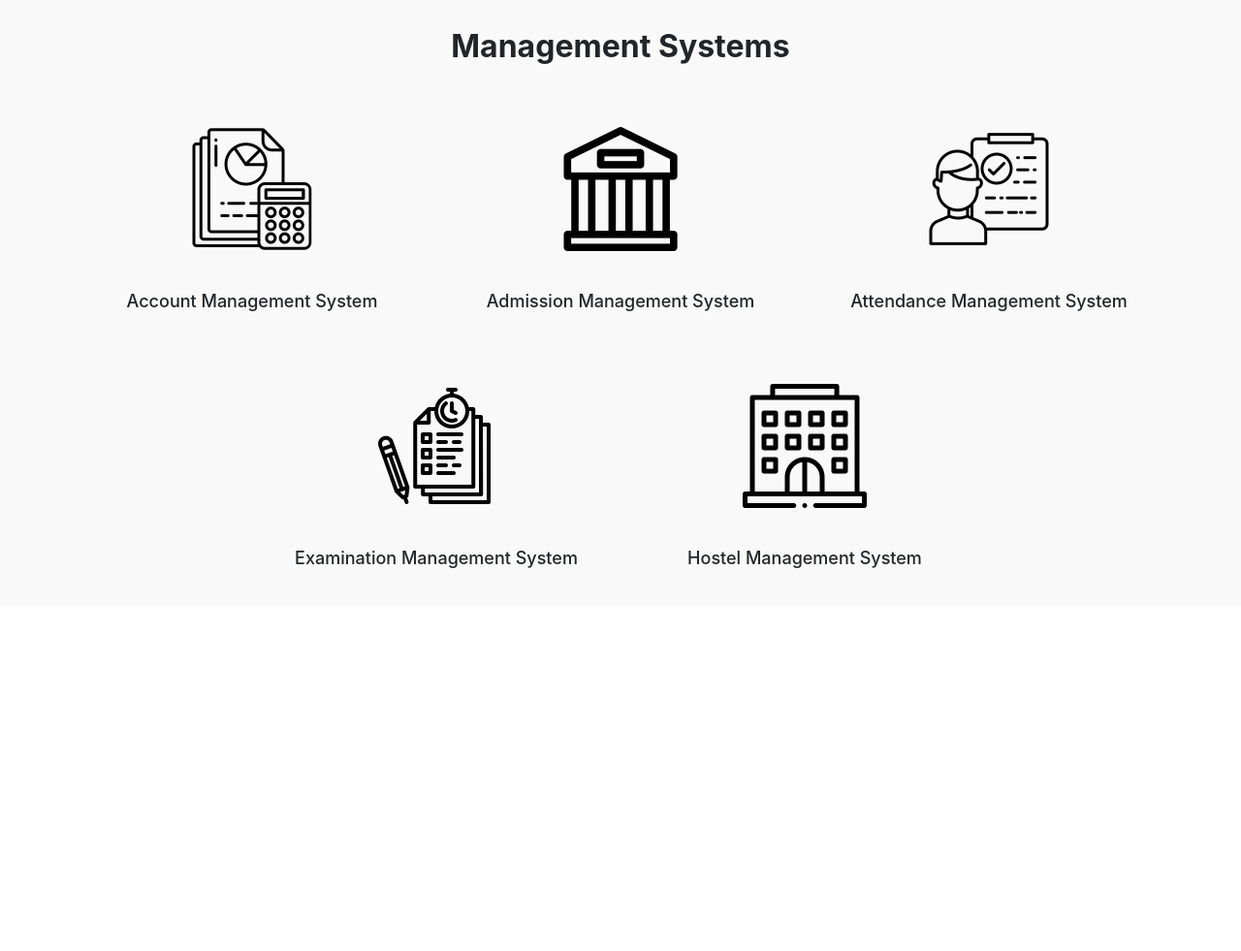
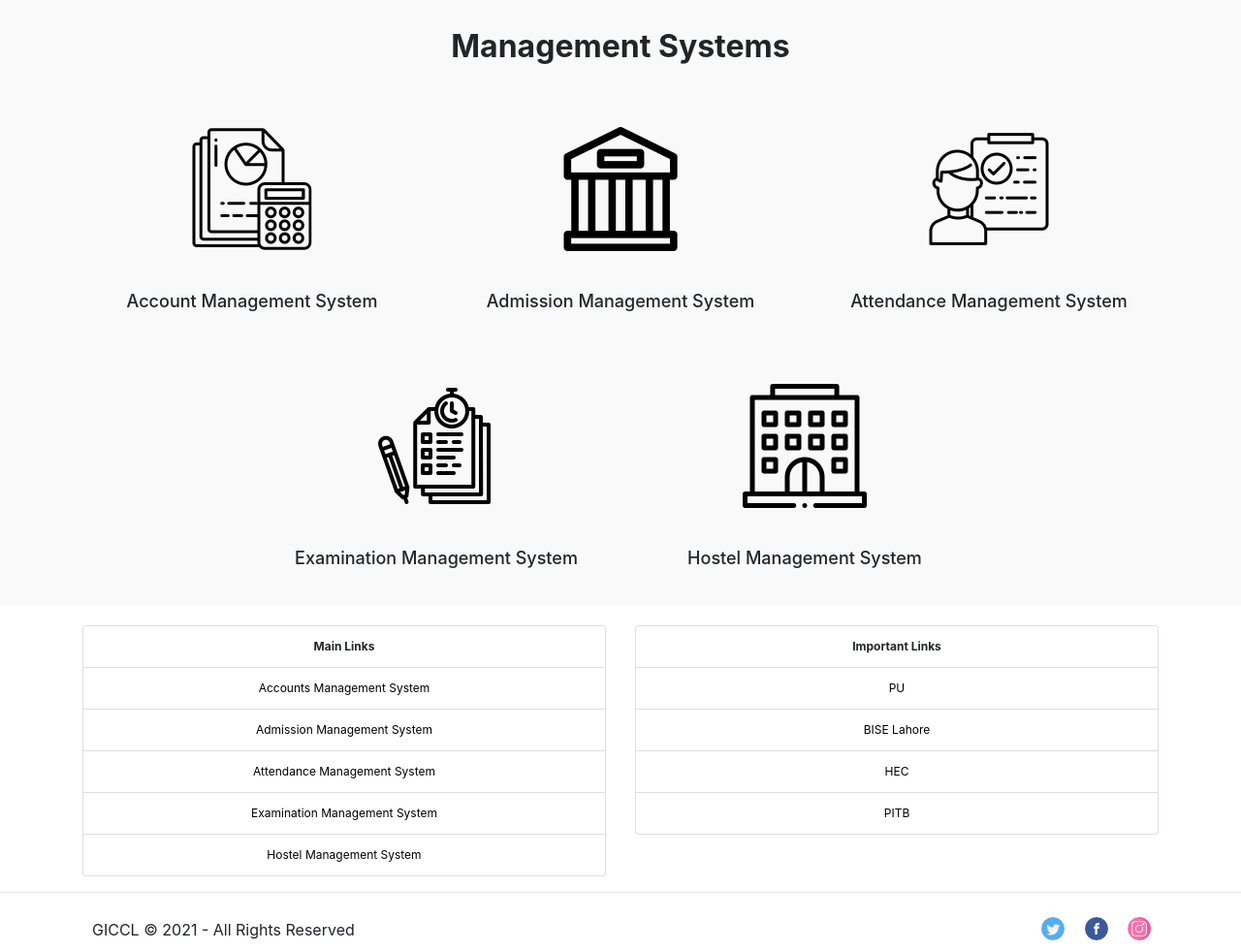
Before and after one commit to ShehrozIrfan/cms_giccl, a PHP site: page / in a window 1280 px wide. Shown: the part 501-1482 px from the top of the page at 97% size. Before the commit the page ends 1087 px from the top, so only its background shows below. Run offline with PHP 8.4, Linux system fonts and the light colour scheme.

Commit message:
Main and simple footer done

```diff
--- a/assets/styles/style.css
+++ b/assets/styles/style.css
@@ -8,6 +8,9 @@ body {
 }
 .pd_top {
     padding-top: 100px;
+}
+.clear {
+    clear: both;
 }
 /* Images */
 
@@ -96,6 +99,42 @@ body {
     text-decoration: none;
 }
 
+/* main footer */
+#main_footer .row div {
+    /* border: 2px solid coral; */
+}
+.f_ms_links ul a {
+    text-decoration: none;
+    color: black;
+}
+.f_ms_links ul a:hover {
+   opacity: 0.8;
+}
+
+/* main footer */
+#main_footer {
+    font-size: 12px;
+    margin-top: 20px;
+}
+
+/* Simple Footer */
+.simple_footer {
+    padding: 10px;
+    float:left;
+}
+.f_icons span a {
+    text-decoration: none;
+}
+.f_icons {
+    float: right;
+    margin-top: 8px;
+}
+.f_icons span {
+    padding: 0px 8px 0px 8px;
+}
+.f_icons span img:hover {
+    opacity: 0.8;
+}
 
 /* Media Queries - for mobile responsive */
 @media (max-width: 768px) {
@@ -104,6 +143,9 @@ body {
     }
     #ms_boxes h2 {
         font-size: 22px;
+    }
+    #main_footer .row div {
+        margin: 5px;
     }
 }
 
@@ -127,5 +169,14 @@ body {
     .ms_box_container .ms_box{
         float: none;
     }
+    .simple_footer,.f_icons {
+        float: none;
+    }
+    .f_icons {
+        margin-top: 0px;
+        margin-left: auto;
+        margin-right: auto;
+        text-align: center;
+    }
 
 }
--- a/index.html
+++ b/index.html
@@ -111,5 +111,66 @@
       </div>
     </section><!-- section ms ends -->
 
+    <!-- main footer-->
+    <section id="main_footer">
+      <div class="container">
+        <div class="row">
+          <div class="col-md-6">
+            <div class="f_ms_links">
+              <ul class="list-group">
+                <li class="list-group-item text-center font-weight-bold">Main Links</li>
+                <li class="list-group-item text-center"><a href="#">Accounts Management System</a></li>
+                <li class="list-group-item text-center"><a href="#">Admission Management System</a></li>
+                <li class="list-group-item text-center"><a href="#">Attendance Management System</a></li>
+                <li class="list-group-item text-center"><a href="#">Examination Management System</a></li>
+                <li class="list-group-item text-center"><a href="#">Hostel Management System</a></li>
+              </ul>
+            </div>
+          </div>
+          <div class="col-md-6">
+            <div class="f_ms_links">
+              <ul class="list-group">
+                <li class="list-group-item text-center font-weight-bold">Important Links</li>
+                <li class="list-group-item text-center"><a href="http://www.pu.edu.pk/">PU</a></li>
+                <li class="list-group-item text-center"><a href="http://www.biselahore.com/">BISE Lahore</a></li>
+                <li class="list-group-item text-center"><a href="https://www.hec.gov.pk/english/pages/home.aspx">HEC</a></li>
+                <li class="list-group-item text-center"><a href="https://pitb.gov.pk/">PITB</a></li>
+              </ul>
+            </div>
+          </div>
+        </div>
+      </div>
+    </section><!-- main footer ends -->
+
+    <!-- simple footer -->
+    <hr>
+    <footer>
+      <div class="container">
+        <div class="row">
+          <div class="col-md-12">
+            <div class="text-center simple_footer">GICCL &copy; 2021 - All Rights Reserved</div>
+            <div class="f_icons">
+              <span>
+                <a href="#">
+                  <img src="assets/images/twitter.png">
+                </a>
+              </span>
+              <span>
+                <a href="#">
+                  <img src="assets/images/facebook.png">
+                </a>
+              </span>
+              <span>
+                <a href="#">
+                  <img src="assets/images/instagram.png">
+                </a>
+              </span>
+            </div>
+            <div class="clear"></div>
+          </div>
+          </div>
+      </div>
+    </footer><!-- simple footer ends -->
+
 </body>
 </html>
```
Also changed, not shown: assets/images/facebook.png (added), assets/images/facebook_1.png (added), assets/images/instagram.png (added), assets/images/instagram_1.png (added), assets/images/twitter.png (added), assets/images/twitter_1.png (added).
